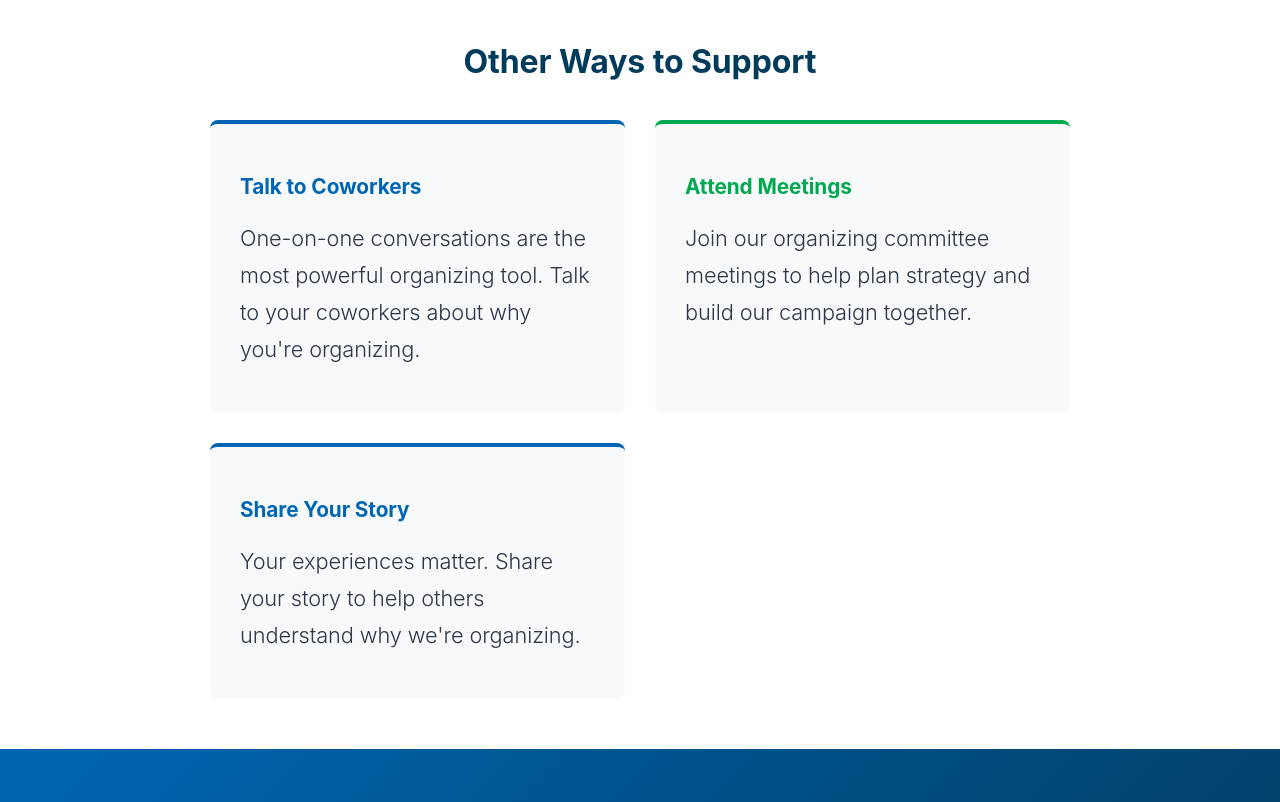
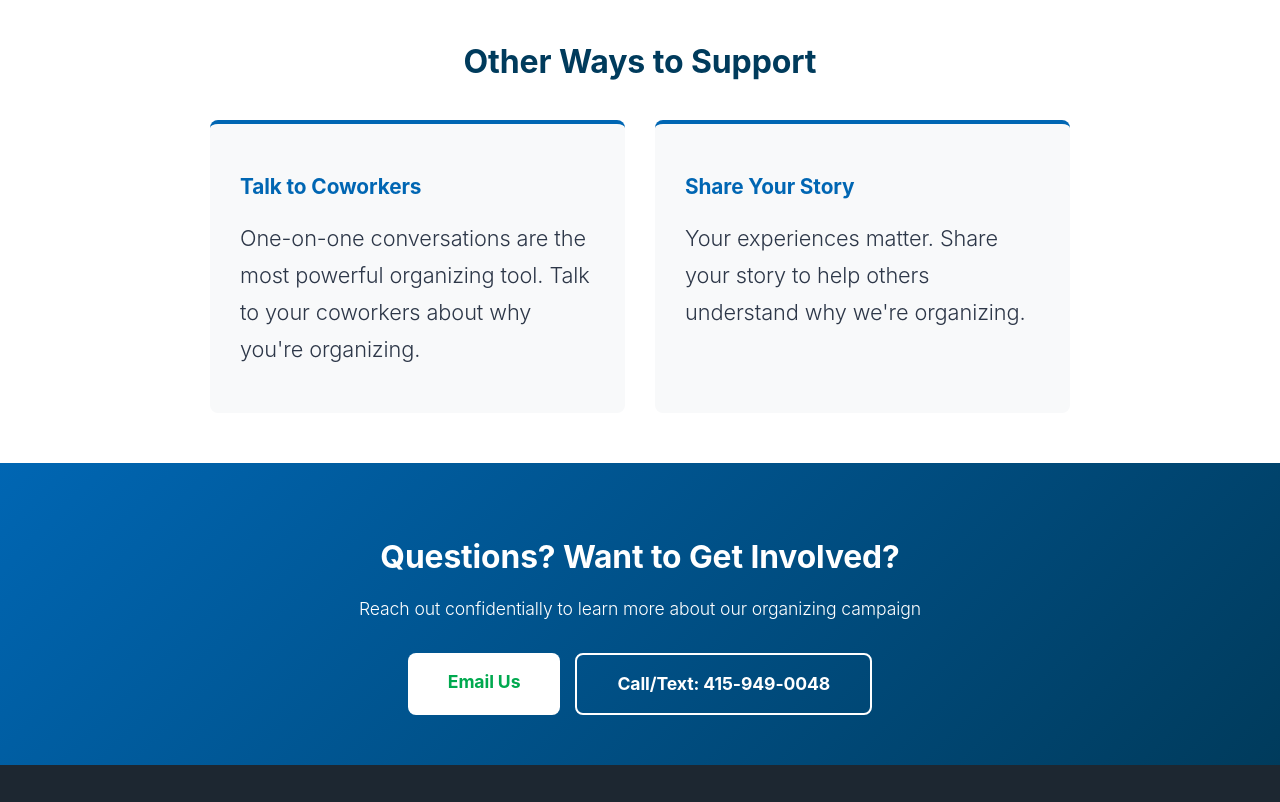
Before and after one commit to lbohn12/weho-temps-united, a plain HTML site: page join-us.html in a window 1280 px wide. Shown: the part 2180-2982 px from the top of the page. Drawn offline with Linux system fonts and the light colour scheme; a script that the page names is missing.

Commit message:
fix(join-us): remove 'Attend Meetings' card

```diff
--- a/join-us.html
+++ b/join-us.html
@@ -253,13 +253,6 @@ window._wpemojiSettings = {"baseUrl":"https:\/\/s.w.org\/images\/core\/emoji\/16
                     </p>
                 </div>
 
-                <div style="padding: 30px; background: #f8f9fa; border-radius: 8px; border-top: 4px solid var(--afscme-green);">
-                    <h3 style="color: var(--afscme-green); margin-bottom: 15px; font-size: 1.3rem;">Attend Meetings</h3>
-                    <p style="line-height: 1.7; margin-bottom: 15px;">
-                        Join our organizing committee meetings to help plan strategy and build our campaign together.
-                    </p>
-                </div>
-
                 <div style="padding: 30px; background: #f8f9fa; border-radius: 8px; border-top: 4px solid var(--weho-blue);">
                     <h3 style="color: var(--weho-blue); margin-bottom: 15px; font-size: 1.3rem;">Share Your Story</h3>
                     <p style="line-height: 1.7; margin-bottom: 15px;">
```
